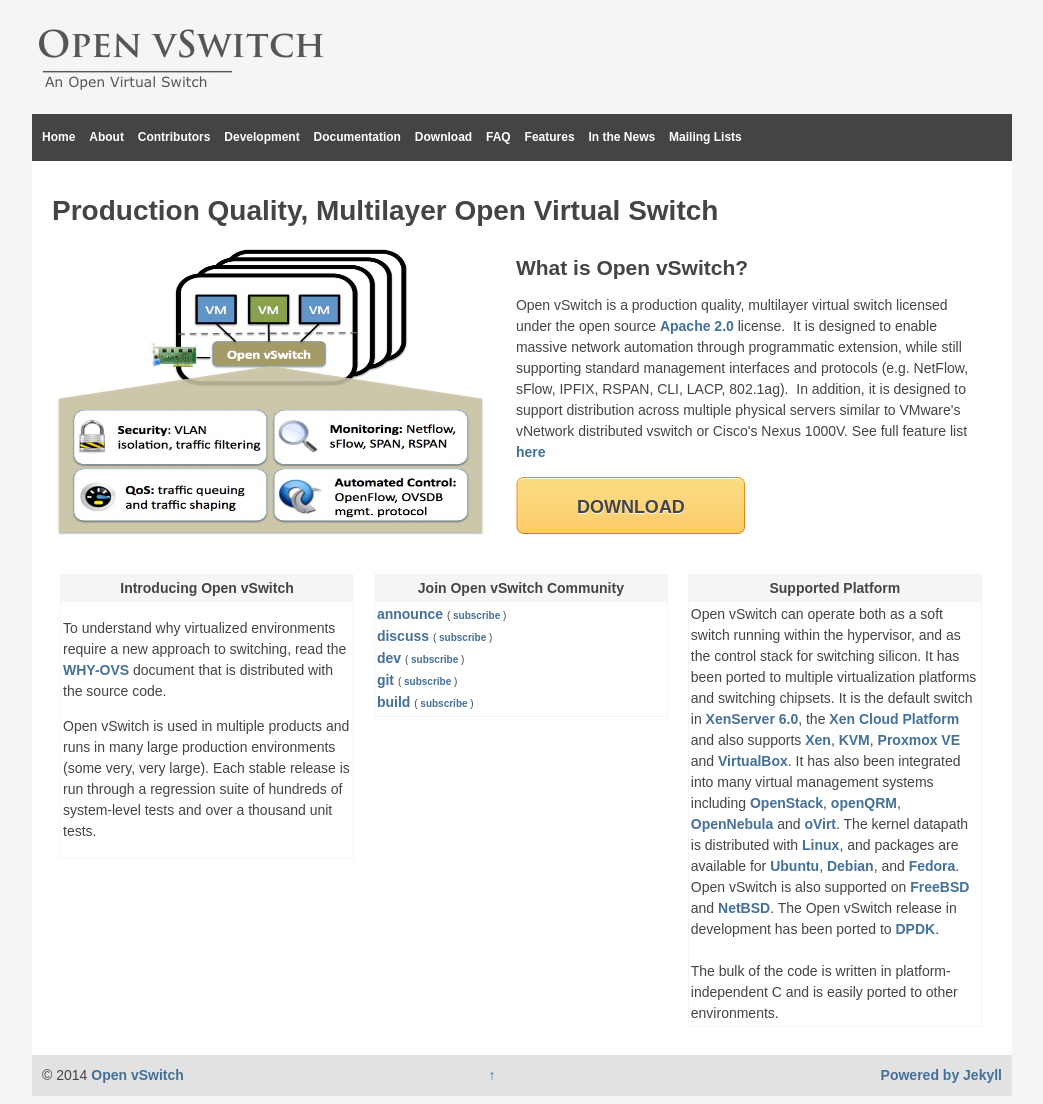
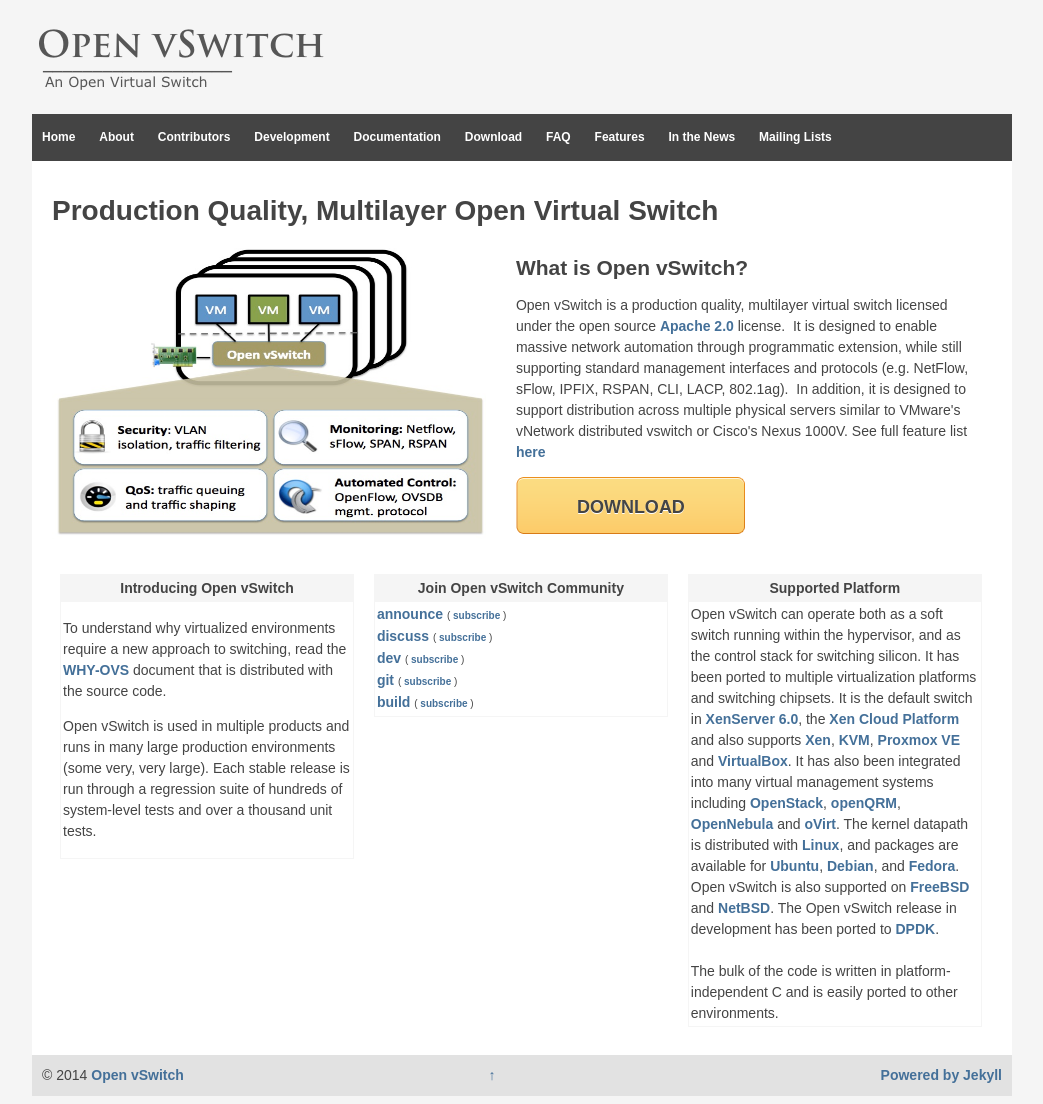
Before and after one commit to openvswitch/openvswitch.github.io, a Jekyll site: the page built from index.html, in a window 1280 px wide. Shown: the whole page, without its empty margins (118-1161 px from the left). Built offline with Jekyll 4.4.1, drawn with Linux system fonts in a browser that asks for light colours.

Commit message:
Navbar text alignment

```diff
--- a/_includes/header.html
+++ b/_includes/header.html
@@ -1,7 +1,7 @@
 <style type="text/css" scoped>
 .menu {
     width: 100%;
-    padding-left:10px;
+    padding-left:0px;
 }
 .menu li {
     list-style: none;
--- a/assets/style.css
+++ b/assets/style.css
@@ -135,7 +135,6 @@
 /*Navbar*/
 .menu {
     background-color: #444;
-    padding-left:5px;
     margin:0px;
 }
 .menu a {
@@ -145,7 +144,7 @@
 .menu div {
     margin:0px;
     padding: 13px 10px;
-    padding-left: 0px;
+    padding-left: 10px;
 }
 .menu li {
     background-color: #444;
```
